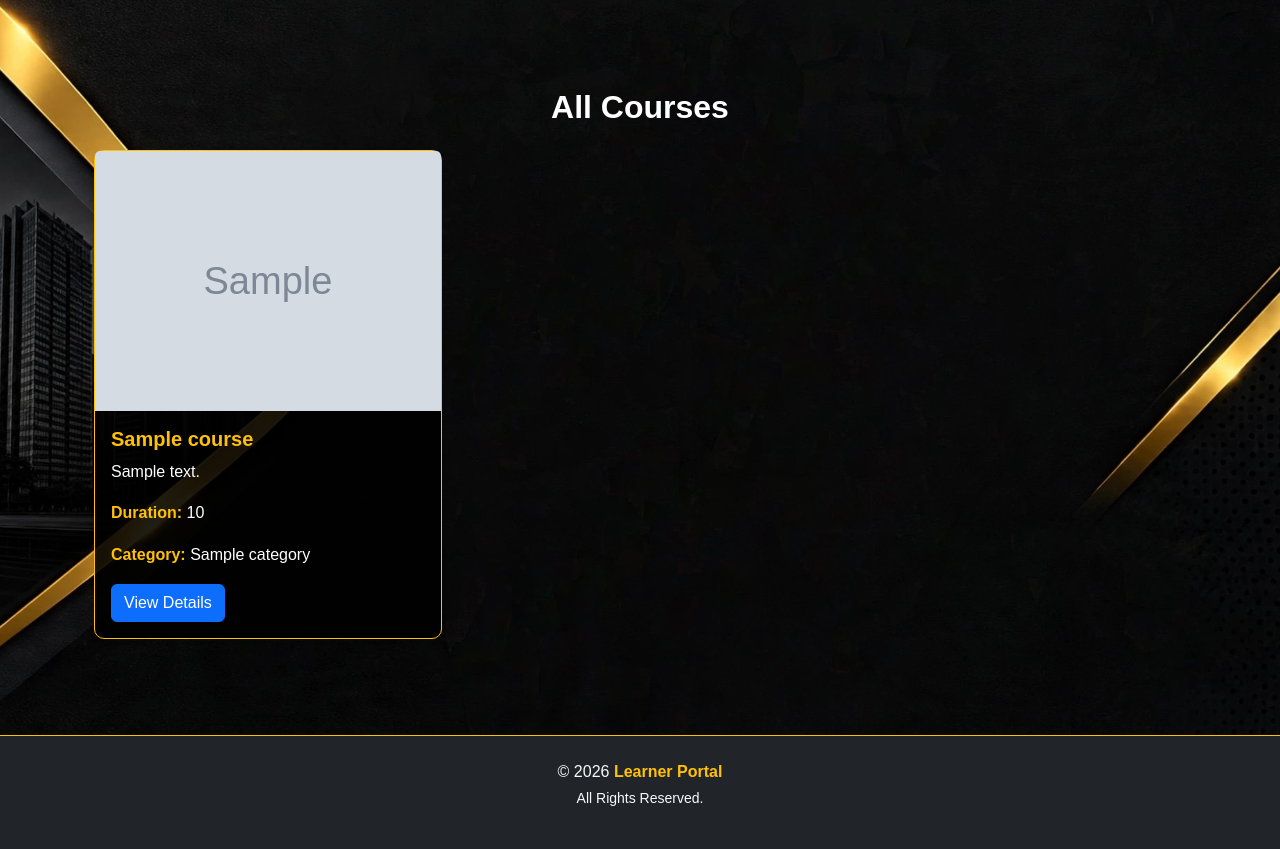
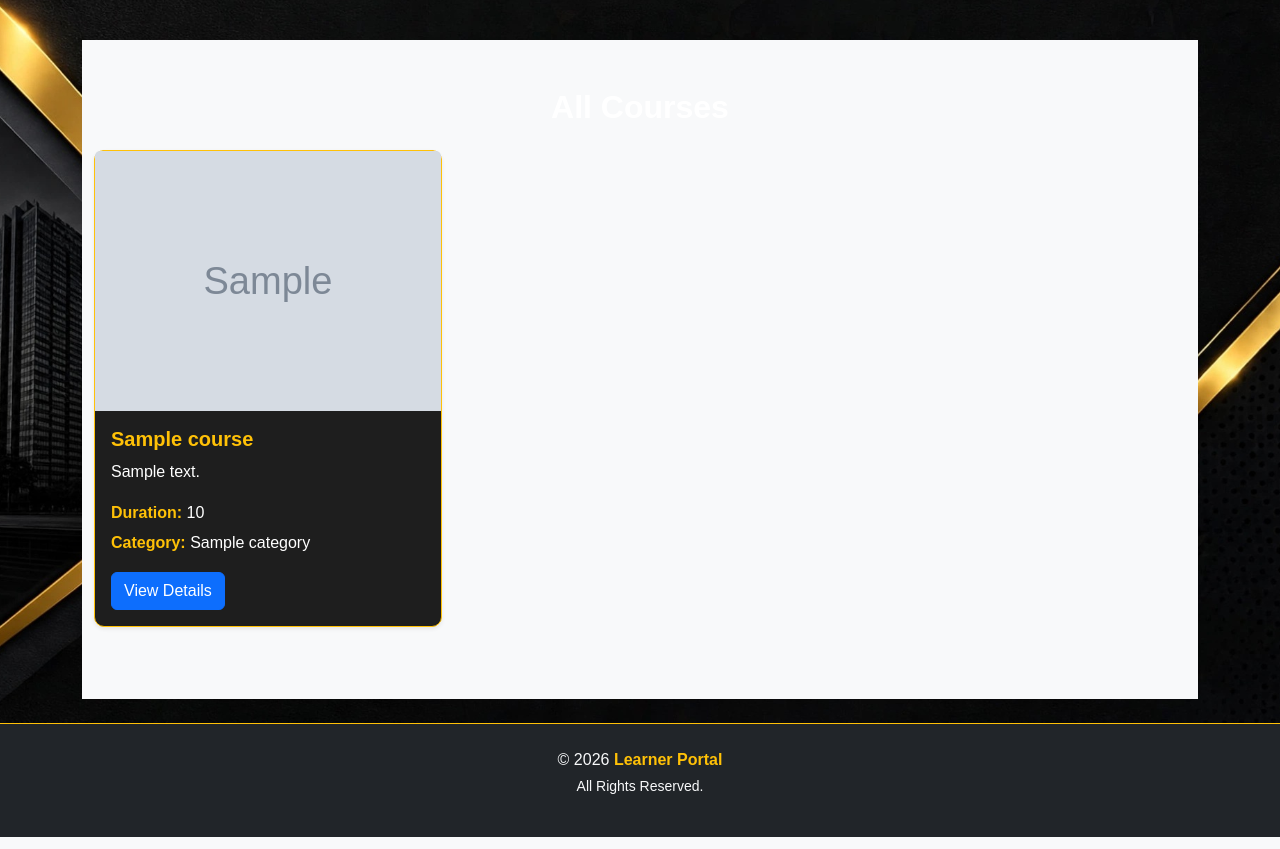
Before and after one commit to Navya-379/learner-portal, a Django app: template core/templates/courses.html in a window 1280 px wide. Shown: the part 57-906 px from the top of the page. Run offline with Django 5.2, Linux system fonts and the light colour scheme; the template is opened without the code that fills it: most values are stand-ins (such as "Sample title", 1, 10 or a date in 2020); grey boxes marked "Sample" are stand-in pictures.

Commit message:
Update courses.html

```diff
--- a/core/templates/courses.html
+++ b/core/templates/courses.html
@@ -3,7 +3,7 @@
 {% block title %}All Courses{% endblock %}
 
 {% block content %}
-<section class="py-5">
+<section class="py-5 bg-light">
   <div class="container">
     <h2 class="fw-bold text-center mb-4">All Courses</h2>
     <div class="row">
@@ -12,18 +12,22 @@
           <div class="card h-100 shadow-sm">
             {% if course.image %}
               <img src="{{ course.image.url }}" class="card-img-top" alt="{{ course.title }}">
+            {% else %}
+              <img src="{% static 'default-course.jpg' %}" class="card-img-top" alt="Default course image">
             {% endif %}
             <div class="card-body">
               <h5 class="card-title">{{ course.title }}</h5>
               <p class="card-text">{{ course.description|truncatewords:25 }}</p>
-              <p class="text-muted"><strong>Duration:</strong> {{ course.duration }}</p>
-              <p class="text-muted"><strong>Category:</strong> {{ course.category }}</p>
+              <p class="text-muted mb-1"><strong>Duration:</strong> {{ course.duration }}</p>
+              <p class="text-muted mb-3"><strong>Category:</strong> {{ course.category }}</p>
               <a href="{% url 'course_detail' course.id %}" class="btn btn-primary">View Details</a>
             </div>
           </div>
         </div>
       {% empty %}
-        <p class="text-center">No courses available yet.</p>
+        <div class="col-12">
+          <p class="text-center text-muted">No courses available yet.</p>
+        </div>
       {% endfor %}
     </div>
   </div>
```
